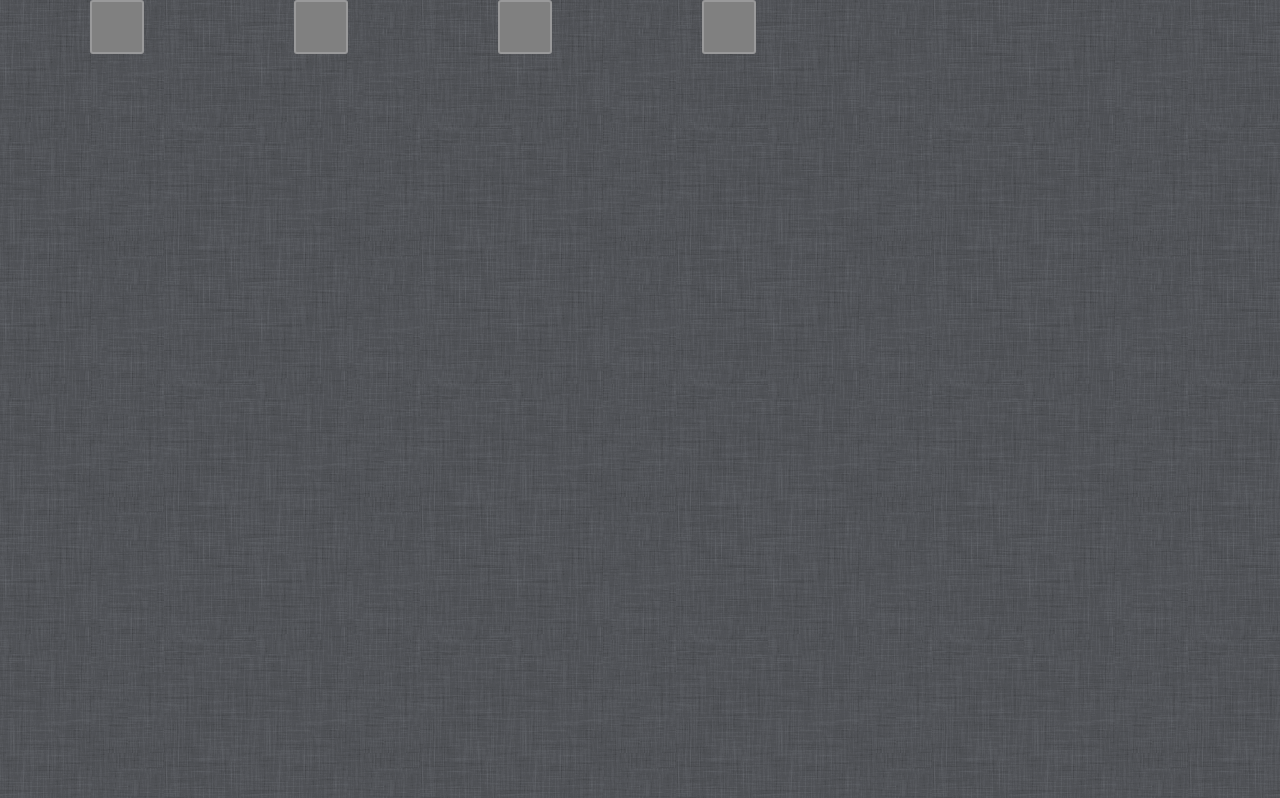
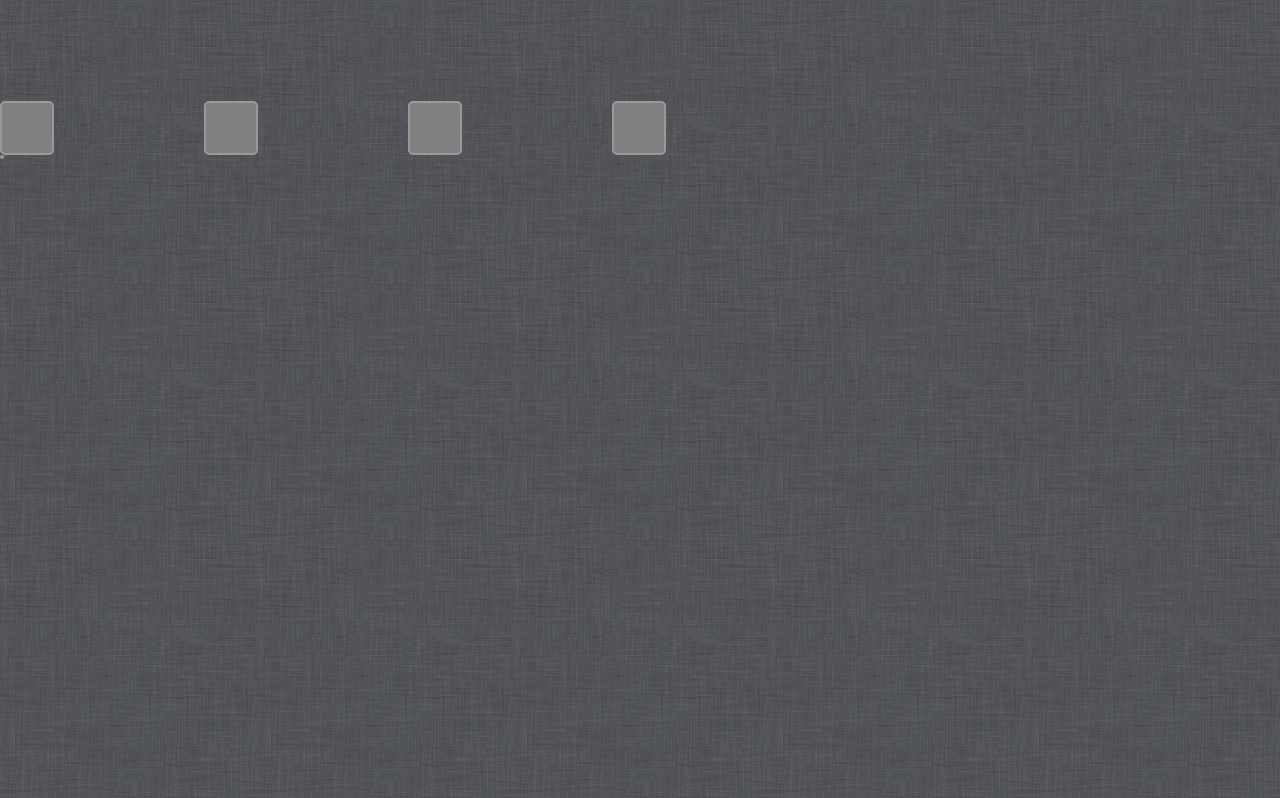
Before and after one commit to mkdesign/Forsaken.ir, a plain HTML site: page an idea for index/index.html in a window 1280 px wide. Shown: the top 798 px of the page. Drawn offline with Linux system fonts and the light colour scheme.

Commit message:
using lists instead of div

```diff
--- a/an idea for index/index.html
+++ b/an idea for index/index.html
@@ -8,12 +8,13 @@
 </head>
 <body>
 	<div class="container">
-		<div class="options">
-			<div class="slider"></div>
-			<div class="menus"></div>
-			<div class="Gallery"></div>
-			<div class="blog"></div>
-		</div>
+		<ul class="options">
+			<li class="slider"></li>
+			<li class="gallery"></li>
+			<li class="menu"></li>
+			<li class="about"></li>
+			<li class="clear"></li>
+		</ul>
 	</div>
 </body>
 </html>
--- a/an idea for index/style.css
+++ b/an idea for index/style.css
@@ -20,20 +20,23 @@ div.container{
 	min-height:1000px;
 	background-color: #333;
 	width:100%;
+	padding-top: 1px;
 }
 
-div.container div.options{
-	width:1100px;
-	margin:0 auto;
+div.container ul.options{
+
+	margin:100px auto 0 auto;
+	display: block;
 
 }
 
- div.options > div{
+ ul.options > li{
 	width:50px;
 	margin-right:150px;
 	border:2px solid #99999a;
 	height:50px;
 	float: left;
 	background-color: gray;
-	border-radius:3px;
+	border-radius:5px;
+	display: block
 }
```
